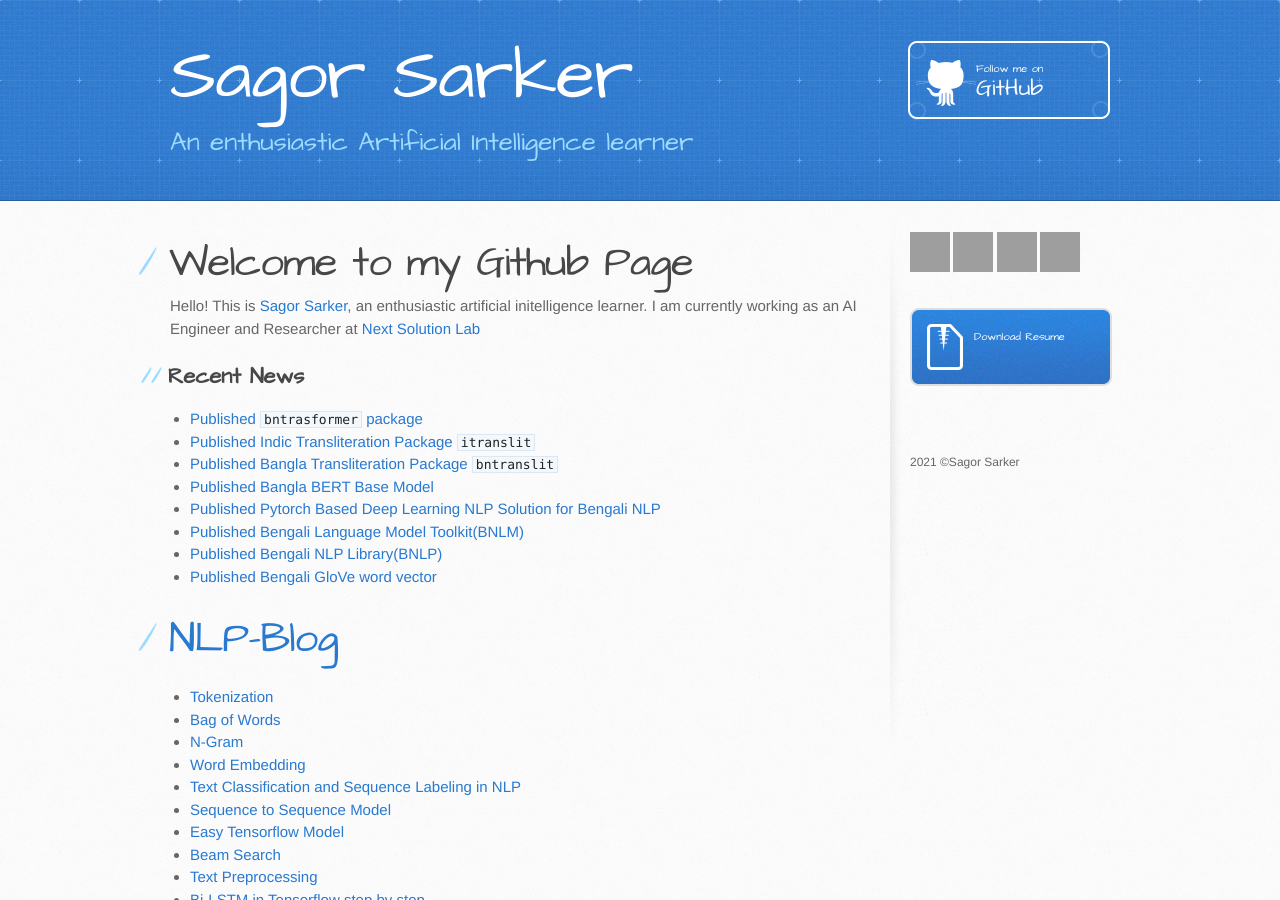
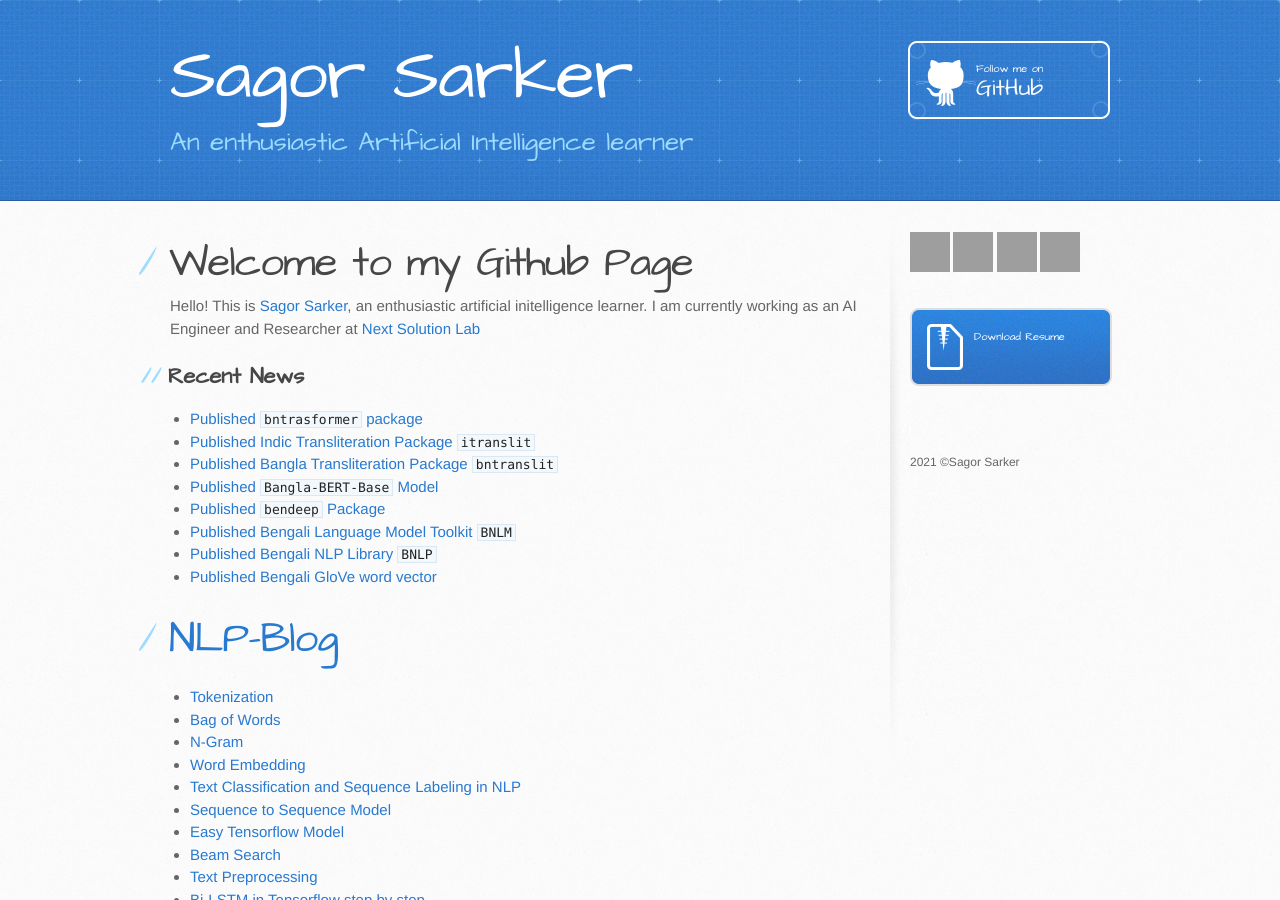
Before and after one commit to sagorbrur/sagorbrur.github.io, a Jekyll site: the page built from index.md, in a window 1280 px wide and 900 px high. Built offline with Jekyll 4.4.1, drawn with Linux system fonts in a browser that asks for light colours; our own code applies the rules of GitHub Pages for plain Markdown files; grey boxes are pictures that could not be loaded.

Commit message:
Update index.md

```diff
--- a/index.md
+++ b/index.md
@@ -6,10 +6,10 @@ I am currently working as an AI Engineer and Researcher at [Next Solution Lab](n
 * [Published `bntrasformer` package](https://github.com/sagorbrur/bntransformer)
 * [Published Indic Transliteration Package `itranslit`](https://github.com/sagorbrur/itranslit)
 * [Published Bangla Transliteration Package `bntranslit`](https://github.com/sagorbrur/bntranslit)
-* [Published Bangla BERT Base Model](https://github.com/sagorbrur/bangla-bert)
-* [Published Pytorch Based Deep Learning NLP Solution for Bengali NLP](https://github.com/sagorbrur/bendeep)
-* [Published Bengali Language Model Toolkit(BNLM)](https://github.com/sagorbrur/bnlm)
-* [Published Bengali NLP Library(BNLP)](https://github.com/sagorbrur/bnlp)
+* [Published `Bangla-BERT-Base` Model](https://github.com/sagorbrur/bangla-bert)
+* [Published `bendeep` Package](https://github.com/sagorbrur/bendeep)
+* [Published Bengali Language Model Toolkit `BNLM`](https://github.com/sagorbrur/bnlm)
+* [Published Bengali NLP Library `BNLP`](https://github.com/sagorbrur/bnlp)
 * [Published Bengali GloVe word vector](https://github.com/sagorbrur/GloVe-Bengali)
 
 
```
